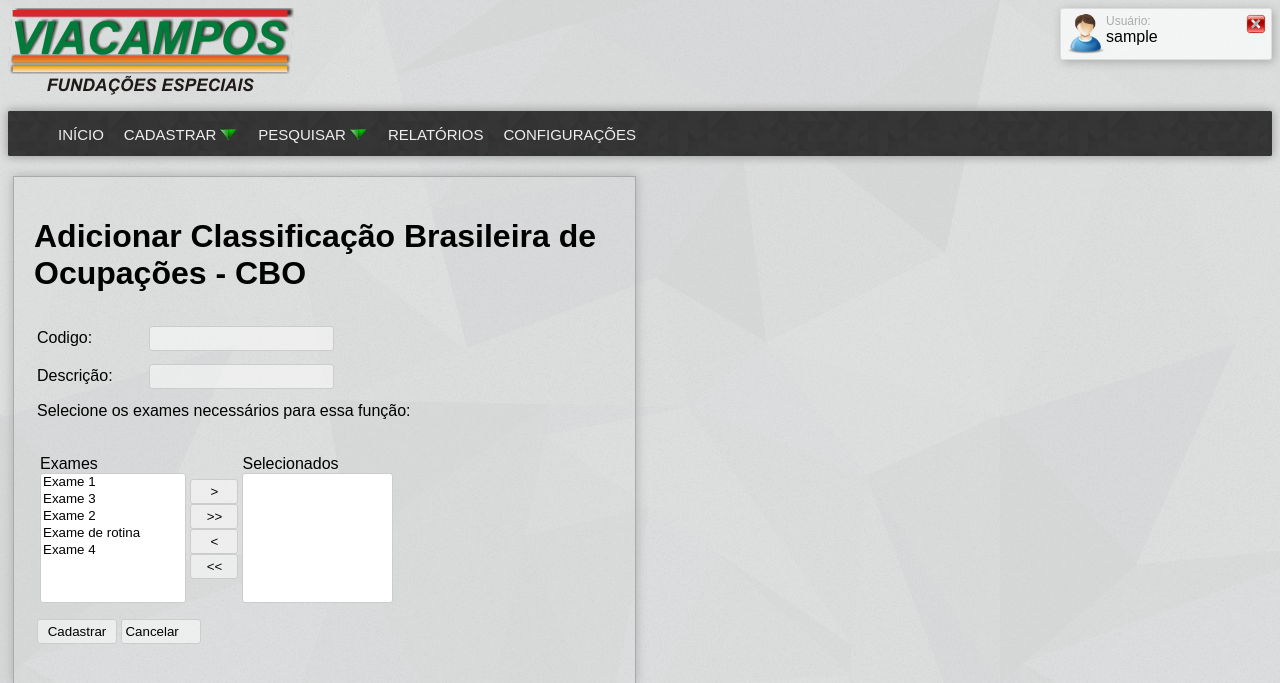
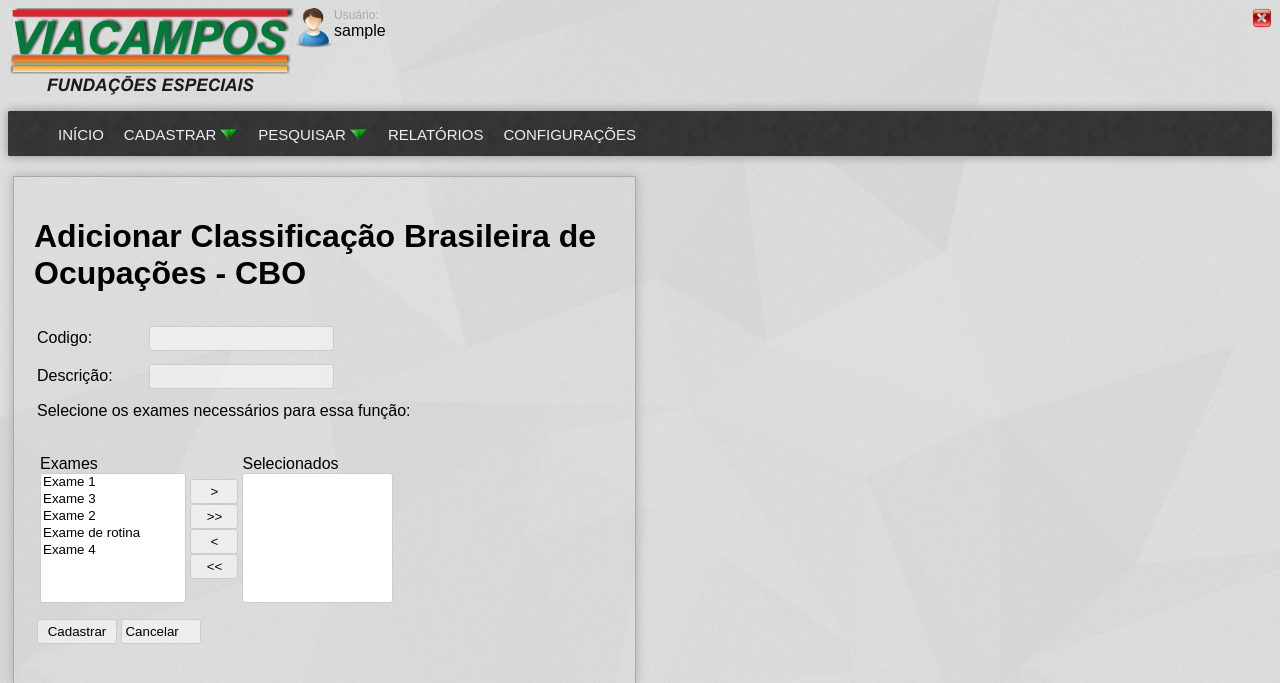
Before and after one commit to wislanlamounier/backSis, a PHP site: page /administrator/add_cbo.php in a window 1280 px wide. Shown: the top 683 px of the page. Run offline with PHP 8.4, Linux system fonts and the light colour scheme; the visitor is signed in with stand-in values (Sample User, id 1); data comes from the database, SQL or seed files in the repository; lists and menus that the app fills with data are empty.

Commit message:
Organizando arquivo

```diff
--- a/view/topo.php
+++ b/view/topo.php
@@ -1,6 +1,6 @@
 <div style="width:100%; float:left;" >
 	<div class="img" style="float:left"><img src="../images/logo75mm.png"></div>
-	<div style="border: 1px solid#ddd;border-radius:3px; width: 200px; float:right; background-color:rgba(255,255,255,0.7); padding:5px; box-shadow: 2px 2px 10px #aaa">
+	<div class="box-login" style="">
 		<div style="float:left"><img src="../images/user.png" width="40px"></div>
 		<div class="nome-box-login" style=""><span style="">Usuário:<br /></span><?php echo $_SESSION["user"]; ?></div>
 		<div style="float:right;"><a title="Clique para sair" href="logout.php"><img src="../images/fechar.png" width="20px"></a></div>
```
